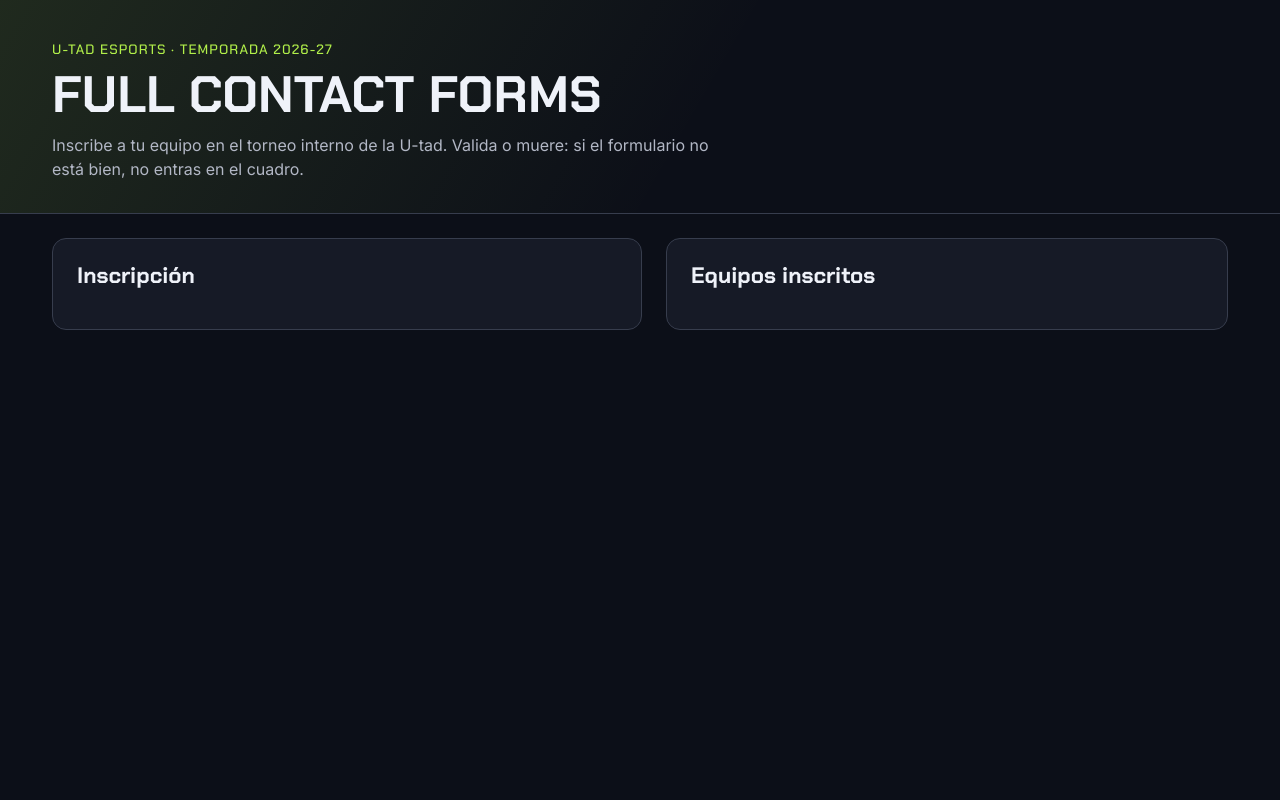
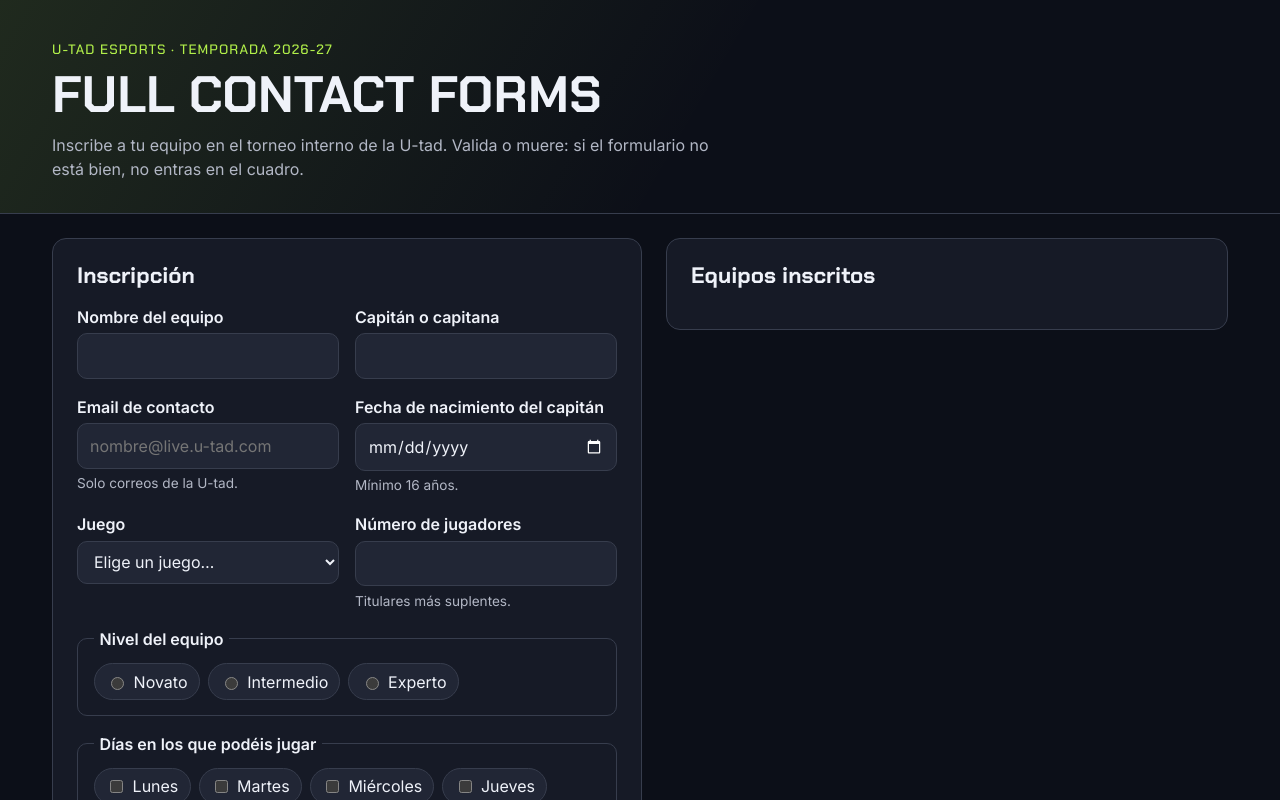
Before and after one commit to rafaeljaenhernandez-dev/WEB-1, a React (Vite) app in the folder misiones/FullContactForms/: page / in a window 1280 px wide. Shown: the top 800 px of the page. Built offline with nearby package versions, Linux system fonts and the light colour scheme.

Commit message:
FullContactForms: esquema Zod de la inscripción (refinamientos y mensajes propios) y formulario accesible con React Hook Form

```diff
--- a/misiones/FullContactForms/src/App.jsx
+++ b/misiones/FullContactForms/src/App.jsx
@@ -1,4 +1,5 @@
 import Cabecera from "./components/Cabecera.jsx";
+import FormularioInscripcion from "./components/FormularioInscripcion.jsx";
 
 export default function App() {
   return (
@@ -7,6 +8,7 @@ export default function App() {
       <main className="contenido">
         <section className="panel" aria-labelledby="titulo-inscripcion">
           <h2 id="titulo-inscripcion">Inscripción</h2>
+          <FormularioInscripcion />
         </section>
         <section className="panel" aria-labelledby="titulo-inscritos">
           <h2 id="titulo-inscritos">Equipos inscritos</h2>
--- /dev/null
+++ b/misiones/FullContactForms/src/components/Campo.jsx
@@ -0,0 +1,39 @@
+// Piezas de accesibilidad que se repiten en todos los campos del formulario
+
+// Atributos ARIA del input: aria-invalid y aria-describedby apuntando a la ayuda y al error
+export function ariaDelCampo(id, error, conAyuda = false) {
+  const descripciones = [];
+  if (conAyuda) descripciones.push(`ayuda-${id}`);
+  if (error) descripciones.push(`error-${id}`);
+  return {
+    id,
+    "aria-invalid": error ? "true" : "false",
+    "aria-describedby": descripciones.length > 0 ? descripciones.join(" ") : undefined,
+  };
+}
+
+// Mensaje de error de un campo: role="alert" para que el lector lo anuncie al aparecer
+export function MensajeError({ id, error }) {
+  if (!error) return null;
+  return (
+    <p id={`error-${id}`} role="alert" className="error">
+      {error.message}
+    </p>
+  );
+}
+
+// Etiqueta + input (children) + ayuda opcional + error
+export default function Campo({ id, etiqueta, error, ayuda, children }) {
+  return (
+    <div className="campo">
+      <label htmlFor={id}>{etiqueta}</label>
+      {children}
+      {ayuda && (
+        <p id={`ayuda-${id}`} className="ayuda">
+          {ayuda}
+        </p>
+      )}
+      <MensajeError id={id} error={error} />
+    </div>
+  );
+}
--- /dev/null
+++ b/misiones/FullContactForms/src/components/FormularioInscripcion.jsx
@@ -0,0 +1,137 @@
+import { useForm } from "react-hook-form";
+import { zodResolver } from "@hookform/resolvers/zod";
+import { esquemaInscripcion } from "../datos/esquemas.js";
+import { DIAS, JUEGOS, NIVELES, textoFormato } from "../datos/juegos.js";
+import Campo, { MensajeError, ariaDelCampo } from "./Campo.jsx";
+
+const VALORES_INICIALES = {
+  nombre: "",
+  capitan: "",
+  email: "",
+  nacimiento: "",
+  juego: "",
+  jugadores: "",
+  nivel: "",
+  dias: [],
+  normas: false,
+};
+
+export default function FormularioInscripcion() {
+  const {
+    register,
+    handleSubmit,
+    formState: { errors, isSubmitting, isSubmitSuccessful },
+  } = useForm({
+    resolver: zodResolver(esquemaInscripcion), // Zod decide qué es válido y con qué mensaje
+    defaultValues: VALORES_INICIALES,
+  });
+
+  // Solo se llama con datos ya validados. De momento simula el envío.
+  async function onSubmit(datos) {
+    await new Promise((resolver) => setTimeout(resolver, 800));
+    console.log("Inscripción válida:", datos);
+  }
+
+  return (
+    <form className="formulario" onSubmit={handleSubmit(onSubmit)} noValidate>
+      <div className="fila">
+        <Campo id="nombre" etiqueta="Nombre del equipo" error={errors.nombre}>
+          <input type="text" autoComplete="off" {...ariaDelCampo("nombre", errors.nombre)} {...register("nombre")} />
+        </Campo>
+        <Campo id="capitan" etiqueta="Capitán o capitana" error={errors.capitan}>
+          <input type="text" autoComplete="name" {...ariaDelCampo("capitan", errors.capitan)} {...register("capitan")} />
+        </Campo>
+      </div>
+
+      <div className="fila">
+        <Campo id="email" etiqueta="Email de contacto" error={errors.email} ayuda="Solo correos de la U-tad.">
+          <input
+            type="email"
+            autoComplete="email"
+            placeholder="nombre@live.u-tad.com"
+            {...ariaDelCampo("email", errors.email, true)}
+            {...register("email")}
+          />
+        </Campo>
+        <Campo id="nacimiento" etiqueta="Fecha de nacimiento del capitán" error={errors.nacimiento} ayuda="Mínimo 16 años.">
+          <input
+            type="date"
+            autoComplete="bday"
+            {...ariaDelCampo("nacimiento", errors.nacimiento, true)}
+            {...register("nacimiento")}
+          />
+        </Campo>
+      </div>
+
+      <div className="fila">
+        <Campo id="juego" etiqueta="Juego" error={errors.juego}>
+          {/* deps: al cambiar de juego se revalida también el número de jugadores */}
+          <select {...ariaDelCampo("juego", errors.juego)} {...register("juego", { deps: ["jugadores"] })}>
+            <option value="">Elige un juego…</option>
+            {JUEGOS.map((juego) => (
+              <option key={juego.id} value={juego.id}>
+                {juego.nombre} ({textoFormato(juego)})
+              </option>
+            ))}
+          </select>
+        </Campo>
+        <Campo id="jugadores" etiqueta="Número de jugadores" error={errors.jugadores} ayuda="Titulares más suplentes.">
+          <input
+            type="number"
+            inputMode="numeric"
+            min="1"
+            {...ariaDelCampo("jugadores", errors.jugadores, true)}
+            {...register("jugadores")}
+          />
+        </Campo>
+      </div>
+
+      {/* Grupo de radios: fieldset + legend para que el lector anuncie la pregunta una vez */}
+      <fieldset className="grupo" aria-describedby={errors.nivel ? "error-nivel" : undefined}>
+        <legend>Nivel del equipo</legend>
+        <div className="opciones">
+          {NIVELES.map((nivel) => (
+            <label key={nivel.id} className="opcion">
+              <input type="radio" value={nivel.id} aria-invalid={errors.nivel ? "true" : "false"} {...register("nivel")} />
+              {nivel.nombre}
+            </label>
+          ))}
+        </div>
+        <MensajeError id="nivel" error={errors.nivel} />
+      </fieldset>
+
+      {/* Checkboxes con el mismo nombre: RHF los junta en un array (["lunes", "jueves"]) */}
+      <fieldset className="grupo" aria-describedby={errors.dias ? "error-dias" : undefined}>
+        <legend>Días en los que podéis jugar</legend>
+        <div className="opciones">
+          {DIAS.map((dia) => (
+            <label key={dia.id} className="opcion">
+              <input type="checkbox" value={dia.id} aria-invalid={errors.dias ? "true" : "false"} {...register("dias")} />
+              {dia.nombre}
+            </label>
+          ))}
+        </div>
+        <MensajeError id="dias" error={errors.dias} />
+      </fieldset>
+
+      <div className="campo">
+        <label className="normas">
+          <input type="checkbox" {...ariaDelCampo("normas", errors.normas)} {...register("normas")} />
+          Acepto las normas del torneo: juego limpio, puntualidad y nada de cuentas prestadas.
+        </label>
+        <MensajeError id="normas" error={errors.normas} />
+      </div>
+
+      {/* Deshabilitado solo mientras se envía: nunca "hasta que sea válido" */}
+      <button type="submit" className="boton" disabled={isSubmitting}>
+        {isSubmitting ? "Inscribiendo…" : "Inscribir equipo"}
+      </button>
+
+      {isSubmitSuccessful && (
+        <p role="status" className="mensaje mensaje--ok">
+          Formulario válido.
+        </p>
+      )}
+    </form>
+  );
+}
--- /dev/null
+++ b/misiones/FullContactForms/src/datos/esquemas.js
@@ -0,0 +1,68 @@
+import { z } from "zod";
+import { DIAS, IDS_JUEGOS, NIVELES, buscarJuego } from "./juegos.js";
+
+// Edad cumplida a día de hoy a partir de una fecha "AAAA-MM-DD" (lo que da <input type="date">)
+export function calcularEdad(fecha) {
+  const nacimiento = new Date(fecha);
+  const hoy = new Date();
+  let edad = hoy.getFullYear() - nacimiento.getFullYear();
+  const aunNoHaCumplido =
+    hoy.getMonth() < nacimiento.getMonth() ||
+    (hoy.getMonth() === nacimiento.getMonth() && hoy.getDate() < nacimiento.getDate());
+  if (aunNoHaCumplido) edad = edad - 1;
+  return edad;
+}
+
+const EDAD_MINIMA = 16;
+
+// Reglas de cada campo. Se definen una sola vez y las usan los dos esquemas de abajo:
+// el del formulario y el que valida lo que responde el API.
+const campos = {
+  nombre: z
+    .string()
+    .trim()
+    .min(3, "El nombre del equipo necesita al menos 3 caracteres")
+    .max(24, "El nombre del equipo admite como mucho 24 caracteres"),
+  capitan: z.string().trim().min(2, "Escribe el nombre del capitán o capitana"),
+  email: z
+    .email("Escribe un email válido, p. ej. nombre@live.u-tad.com")
+    .refine((email) => email.endsWith("@live.u-tad.com") || email.endsWith("@u-tad.com"), {
+      error: "El torneo es interno: usa tu correo de la U-tad (@live.u-tad.com)",
+    }),
+  nacimiento: z
+    .string()
+    .min(1, "Indica la fecha de nacimiento del capitán")
+    .refine((fecha) => calcularEdad(fecha) >= EDAD_MINIMA, {
+      error: `El capitán debe tener al menos ${EDAD_MINIMA} años`,
+    }),
+  juego: z.enum(IDS_JUEGOS, { error: "Elige el juego en el que compite el equipo" }),
+  nivel: z.enum(
+    NIVELES.map((nivel) => nivel.id),
+    { error: "Elige el nivel del equipo" },
+  ),
+  dias: z
+    .array(z.enum(DIAS.map((dia) => dia.id)))
+    .min(1, "Marca al menos un día en el que podáis jugar"),
+};
+
+// ¿El número de jugadores cabe en el formato del juego? (titulares como mínimo, suplentes como extra)
+function cabeEnElFormato(datos) {
+  const juego = buscarJuego(datos.juego);
+  return datos.jugadores >= juego.titulares && datos.jugadores <= juego.titulares + juego.maxSuplentes;
+}
+
+// Esquema del formulario: única fuente de verdad de la validación (lo usa zodResolver)
+export const esquemaInscripcion = z
+  .object({
+    ...campos,
+    // Los inputs siempre dan texto: coerce lo convierte a número antes de validar
+    jugadores: z.coerce
+      .number()
+      .int("El número de jugadores tiene que ser entero")
+      .min(1, "Indica cuántos jugadores sois"),
+    normas: z.literal(true, { error: "Tienes que aceptar las normas del torneo" }),
+  })
+  .refine(cabeEnElFormato, {
+    error: "El número de jugadores no encaja con el formato del juego elegido",
+    path: ["jugadores"],
+  });
```
